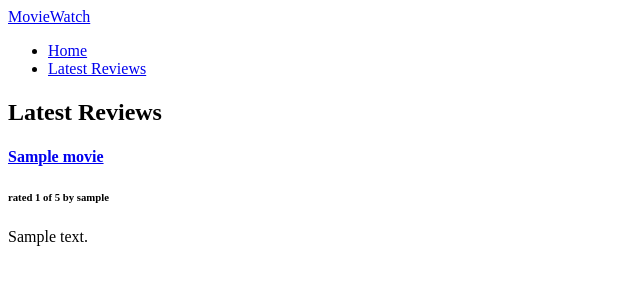
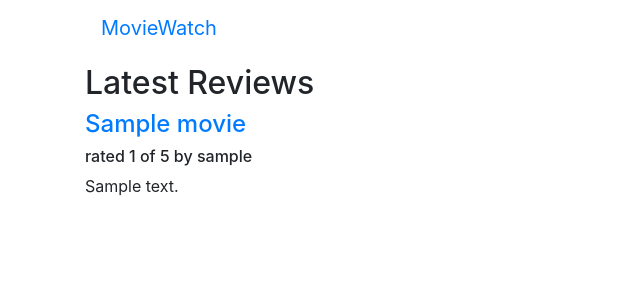
Before and after one commit to aakashsethi20/MovieWatch, a Django app: page /reviews in a window 1280 px wide. Shown: the top 300 px of the page, without its empty margins (0-640 px from the left). Run offline with Django 3.2, Linux system fonts and the light colour scheme; tables that the repository leaves empty hold one stand-in row (values such as "Sample post"); some libraries are stand-ins or nearby versions.

Commit message:
add bootstrap4 and edit templates

```diff
--- a/moviewatch/moviewatch/settings.py
+++ b/moviewatch/moviewatch/settings.py
@@ -37,6 +37,7 @@ INSTALLED_APPS = [
     'django.contrib.sessions',
     'django.contrib.messages',
     'django.contrib.staticfiles',
+    'bootstrap4',
     'reviews.apps.ReviewsConfig',
 ]
 
--- a/moviewatch/reviews/templates/reviews/movie_list.html
+++ b/moviewatch/reviews/templates/reviews/movie_list.html
@@ -6,9 +6,9 @@
 
 {% block content %}
 {% if movie_list %}
-<div>
+<div class="row">
     {% for movie in movie_list %}
-    <div>
+    <div class="col-xs-6 col-lg-4">
         <h4><a href="{% url 'reviews:movie_detail' movie.id %}">
             {{ movie.name }}
         </a></h4>
--- a/moviewatch/reviews/templates/reviews/review_list.html
+++ b/moviewatch/reviews/templates/reviews/review_list.html
@@ -6,9 +6,9 @@
 
 {% block content %}
 {% if latest_review_list %}
-<div>
+<div class="row">
     {% for review in latest_review_list %}
-    <div>
+    <div class="col-xs-6 col-lg-4">
         <h4><a href="{% url 'reviews:review_detail' review.id %}">
             {{ review.movie.name }}
         </a></h4>
--- a/moviewatch/templates/base.html
+++ b/moviewatch/templates/base.html
@@ -1,10 +1,16 @@
-<div>
-    <nav>
-        <div>
-            <a href="{% url 'reviews:movie_list' %}">MovieWatch</a>
+{% load bootstrap4 %}
+
+{% bootstrap_css %}
+{% bootstrap_javascript %}
+
+{% block bootstrap4_content %}
+<div class="container">
+    <nav class="navbar navbar-default">
+        <div class="navbar-header">
+            <a class="navbar-brand" href="{% url 'reviews:movie_list' %}">MovieWatch</a>
         </div>
-        <div id="navbar">
-            <ul>
+        <div id="navbar" class="navbar-collapse collapse">
+            <ul class="nav navbar-nav">
                 <li><a href="{% url 'reviews:movie_list' %}">Home</a></li>
                 <li><a href="{% url 'reviews:review_list' %}">Latest Reviews</a></li>
             </ul>
@@ -13,5 +19,9 @@
 
     <h1>{% block title %}(no title){% endblock %}</h1>
 
+    {% bootstrap_messages %}
+
     {% block content %}(no content){% endblock %}
 </div>
+
+{% endblock %}
--- a/requirements.txt
+++ b/requirements.txt
@@ -4,6 +4,7 @@ bleach==2.1.4
 cycler==0.10.0
 decorator==4.3.0
 Django==2.1.1
+django-bootstrap4==0.0.7
 entrypoints==0.2.3
 html5lib==1.0.1
 ipykernel==4.9.0
```
Also changed, not shown: moviewatch/reviews/templates/reviews/movie_detail.html (+9 -4 lines).
